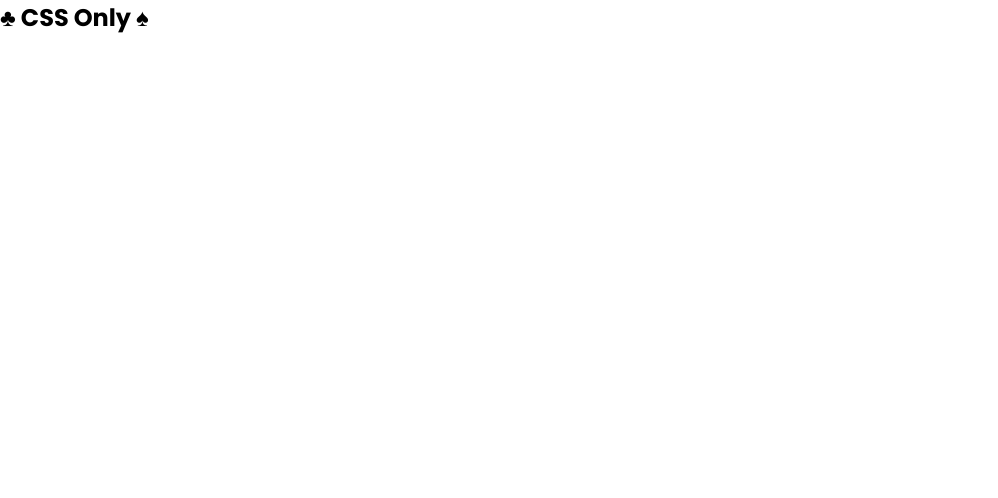
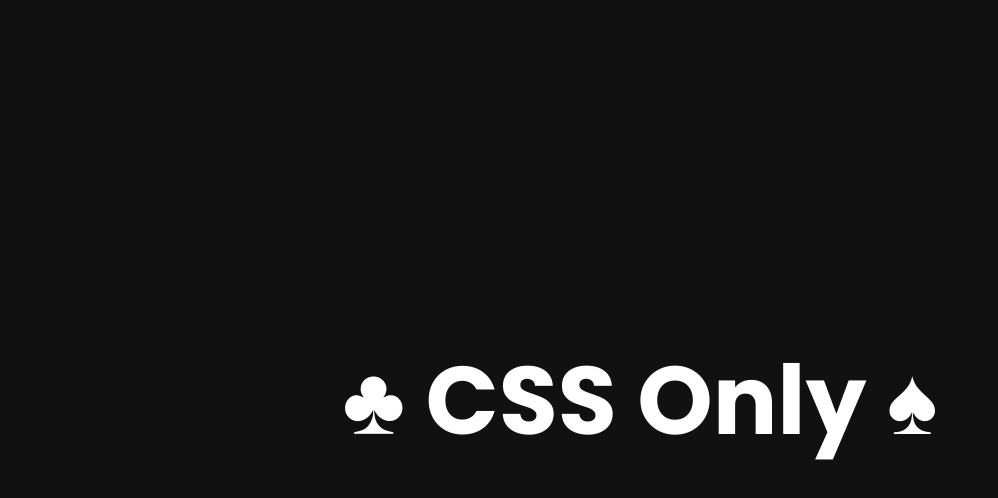
Before and after one commit to GolovanovAlex/CSS-Text-Animation, a plain HTML site: page index.html in a window 1280 px wide. Shown: the whole page, without its empty margins (0-998 px from the left). Drawn offline with Linux system fonts and the light colour scheme.

Commit message:
css main

```diff
--- a/style.css
+++ b/style.css
@@ -7,4 +7,19 @@
 }
 body {
   font-family: 'Poppins', sans-serif;
+  display: flex;
+  justify-content: center;
+  align-items: center;
+  min-height: 100vh;
+  background-color: #111;
 }
+h2 {
+  position: relative;
+  font-size: 6em;
+  color: #222;
+}
+h2::before {
+  content: attr(data-text);
+  position: absolute;
+  color: #fff;
+}
```
